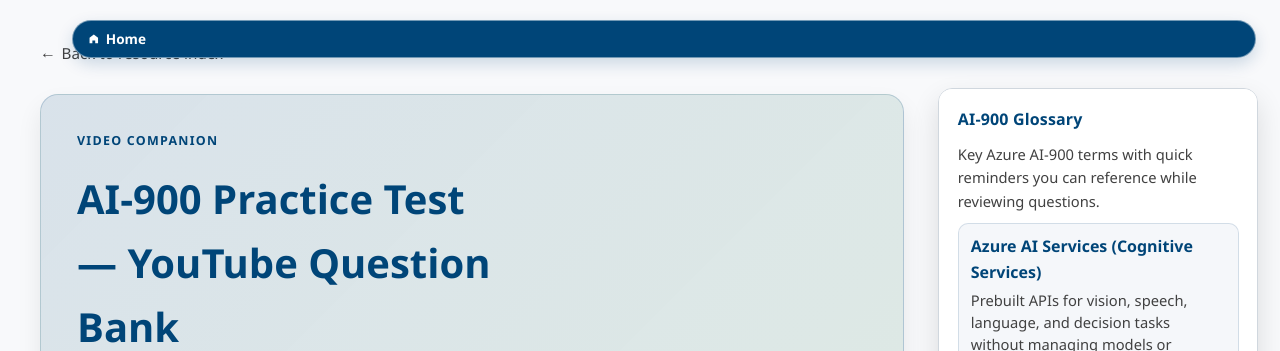
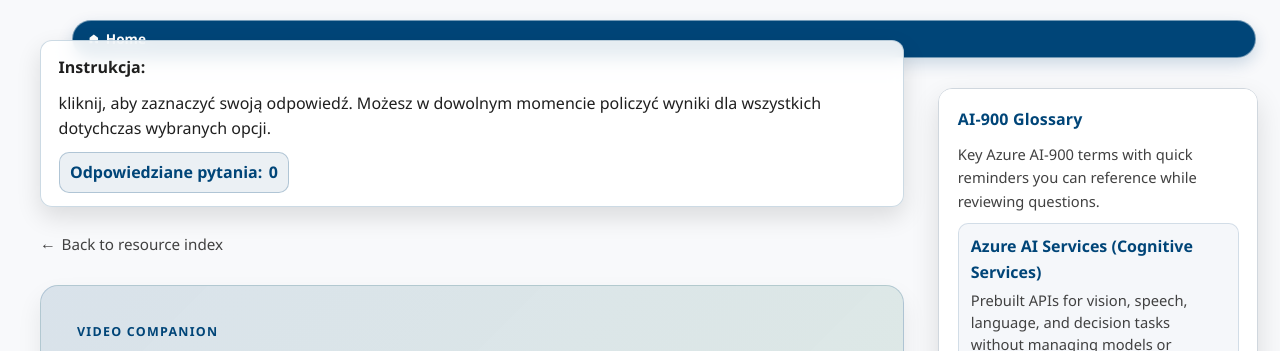
Before and after one commit to tomaszpio/ai900, a plain HTML site: page ai900fromyoutube-home.html in a window 1280 px wide. Shown: the top 351 px of the page. Drawn offline with Linux system fonts and the light colour scheme.

Commit message:
Add floating instruction counter

```diff
--- a/ai900fromyoutube-home.html
+++ b/ai900fromyoutube-home.html
@@ -78,6 +78,42 @@
     width: min(100%, var(--page-max-width));
     margin: 0 auto;
   }
+
+  .floating-instruction {
+    position: sticky;
+    top: clamp(0.75rem, 2vw, 1.25rem);
+    z-index: 1200;
+    display: flex;
+    align-items: center;
+    gap: 0.75rem;
+    padding: 0.85rem 1.1rem;
+    margin-bottom: clamp(1rem, 3vw, 1.5rem);
+    background: rgba(255, 255, 255, 0.9);
+    border: 1px solid rgba(0, 69, 120, 0.2);
+    border-radius: 12px;
+    box-shadow: 0 10px 24px rgba(0, 0, 0, 0.12);
+    backdrop-filter: blur(8px);
+  }
+
+    .floating-instruction p {
+      margin: 0;
+      display: flex;
+      flex-wrap: wrap;
+      align-items: center;
+      gap: 0.65rem;
+    }
+
+    .floating-instruction__count {
+      display: inline-flex;
+      align-items: center;
+      gap: 0.4rem;
+      padding: 0.4rem 0.65rem;
+      background: var(--accent-soft);
+      color: #004578;
+      border-radius: 10px;
+      font-weight: 700;
+      border: 1px solid rgba(0, 69, 120, 0.25);
+    }
 
   @media (min-width: 1200px) {
     body {
@@ -602,6 +638,13 @@
   </style>
 </head>
 <body>
+  <div class="floating-instruction" role="status" aria-live="polite">
+    <p>
+      <strong>Instrukcja:</strong> kliknij, aby zaznaczyć swoją odpowiedź. Możesz w dowolnym momencie policzyć wyniki dla
+      wszystkich dotychczas wybranych opcji.
+      <span class="floating-instruction__count">Odpowiedziane pytania: <span id="answered-count">0</span></span>
+    </p>
+  </div>
   <a class="return-home" href="./index.html">
     <svg aria-hidden="true" viewBox="0 0 24 24" focusable="false">
       <path d="M12 4.248 4.5 10v10h5v-5h5v5h5V10z"></path>
@@ -809,6 +852,13 @@
     const DATA_URL = 'data/create-copy-of-i900fromyoutube.json';
     const responseState = new Map();
 
+    function updateAnsweredCounter() {
+      const answeredCounter = document.getElementById('answered-count');
+      if (answeredCounter) {
+        answeredCounter.textContent = responseState.size.toString();
+      }
+    }
+
     function updateScoreSummary(message) {
       const summary = document.getElementById('score-summary');
       if (summary) {
@@ -836,6 +886,8 @@
 
       responseState.set(questionIndex, { isCorrect: choiceElement.dataset.correct === 'true' });
 
+      updateAnsweredCounter();
+
       if (responseState.size) {
         updateScoreSummary(`Zaznaczyłeś odpowiedzi w ${responseState.size} pytaniach. Kliknij przycisk, aby obliczyć wynik.`);
       }
@@ -858,6 +910,8 @@
     if (scoreButton) {
       scoreButton.addEventListener('click', handleScoreButtonClick);
     }
+
+    updateAnsweredCounter();
 
     function appendTextWithLineBreaks(target, text) {
       const lines = text.split('\n');
```
